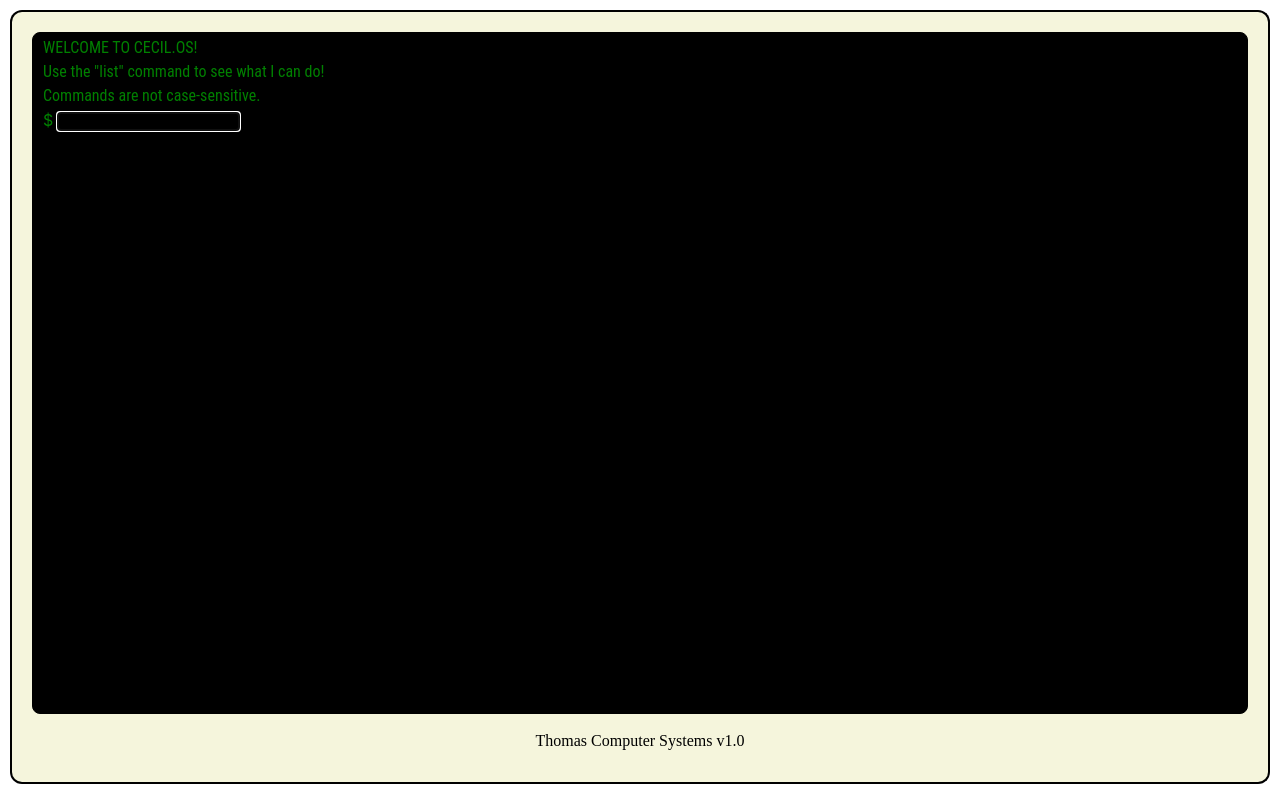
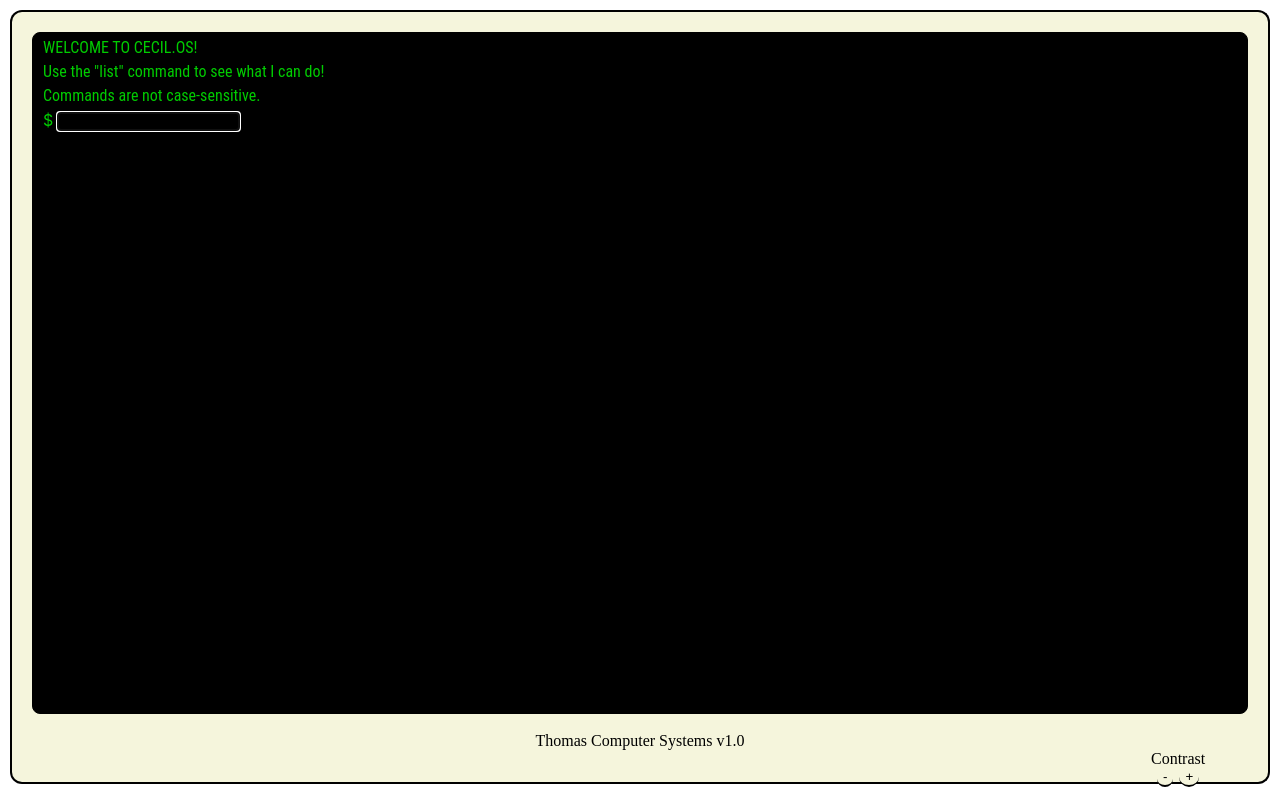
Before and after one commit to kitsune21/cecil-new, a React (Create React App) app: page / in a window 1280 px wide. Built offline with nearby package versions, Linux system fonts and the light colour scheme.

Commit message:
added contrast knob

```diff
--- a/src/App.js
+++ b/src/App.js
@@ -1,6 +1,7 @@
 import React, { useState } from 'react'
 import { allCommands } from './commands/commandList'
 import styled, { createGlobalStyle } from 'styled-components'
+import Knob from './components/Knob'
 import RobotoCondensed from './fonts/RobotoCondensed-Regular.ttf'
 import EBGaramond from './fonts/RobotoCondensed-Regular.ttf'
 
@@ -40,7 +41,8 @@ const ComputerMonitor = styled.div`
 
 const ComputerBottom = styled.div`
   display: flex;
-  justify-content: center;
+  flex-direction: column;
+  align-items: center;
   background-color: beige;
   height: 50px;
   border-bottom: 2px solid black;
@@ -51,8 +53,14 @@ const ComputerBottom = styled.div`
   font-family: EBGaramond;
 `
 
+const KnobRow = styled.div`
+  display: flex;
+  justify-content: flex-end;
+  width: 90%;
+`
+
 const Text = styled.p`
-  color: green;
+  color: rgb(0, ${props => props.textColor}, 0);
   margin: 0;
   padding-left: 10px;
   padding-top: 5px;
@@ -73,7 +81,7 @@ const Prompt = styled.input`
 `
 
 const PromptPreText = styled.label`
-  color: green;
+  color: rgb(0, ${props => props.textColor}, 0);
   margin-left: 10px;
 `
 
@@ -84,6 +92,7 @@ function App() {
   const [appState, setAppState] = useState('standard')
   const [currentCommand, setCurrentCommand] = useState(null)
   const [arrowSelect, setArrowSelect] = useState(0)
+  const [textColor, setTextColor] = useState(204)
   const commandPreText = '--  '
   const userPreText = '@ '
 
@@ -231,22 +240,25 @@ function App() {
     <div className="App">
       <Computer>
         <ComputerMonitor>
-          <Text>WELCOME TO CECIL.OS!</Text>
-          <Text>Use the "list" command to see what I can do!</Text>
-          <Text>Commands are not case-sensitive.</Text>
+          <Text textColor={textColor}>WELCOME TO CECIL.OS!</Text>
+          <Text textColor={textColor}>Use the "list" command to see what I can do!</Text>
+          <Text textColor={textColor}>Commands are not case-sensitive.</Text>
           {
             promptList.map(prompt =>
-              <Text key={prompt.id}>{prompt.source === 'user' ? userPreText : commandPreText}{prompt.prompt}</Text>
+              <Text key={prompt.id} textColor={textColor}>{prompt.source === 'user' ? userPreText : commandPreText}{prompt.prompt}</Text>
             )
           }
           <PromptBox onSubmit={handlePromptSubmit}>
-            <PromptPreText htmlFor='prompt'>$<Prompt id='prompt' value={promptText} onChange={handlePromptText} autoFocus onKeyDown={handleKeyDown}/></PromptPreText>
+            <PromptPreText htmlFor='prompt' textColor={textColor}>$<Prompt id='prompt' value={promptText} onChange={handlePromptText} autoFocus onKeyDown={handleKeyDown}/></PromptPreText>
             <button type='submit' hidden/>
           </PromptBox>
         </ComputerMonitor>
       </Computer>
       <ComputerBottom>
         Thomas Computer Systems v1.0
+        <KnobRow>
+          <Knob label='Contrast' textColor={textColor} setTextColor={setTextColor} min={0} max={255}/>
+        </KnobRow>
       </ComputerBottom>
     </div>
   );
--- /dev/null
+++ b/src/components/Knob.jsx
@@ -0,0 +1,50 @@
+import styled from "styled-components"
+
+const KnobStyle = styled.div`
+    display: flex;
+    flex-direction: column;
+`
+
+const KnobLabel = styled.p`
+    margin: 0;
+    padding: 0;
+`
+
+const KnobButtons = styled.div`
+    display: flex;
+    justify-content: space-evenly;
+`
+
+const KnobButton = styled.button`
+    border: none;
+    border-bottom: 2px solid black;
+    border-radius: 0 0 18px 18px;
+    background-color: beige;
+`
+
+const Knob = ({label, textColor, setTextColor, min, max}) => {
+
+    function handleAddButton() {
+        if(textColor < max) {
+            setTextColor(textColor + (0.05 * max))
+        }
+    }
+
+    function handleMinusButton() {
+        if(textColor > min) {
+            setTextColor(textColor - (0.05 * max))
+        }
+    }
+
+    return(
+        <KnobStyle>
+            <KnobLabel>{label}</KnobLabel>
+            <KnobButtons>
+                <KnobButton onClick={handleMinusButton}>-</KnobButton>
+                <KnobButton onClick={handleAddButton}>+</KnobButton>
+            </KnobButtons>
+        </KnobStyle>
+    )
+}
+
+export default Knob
```
